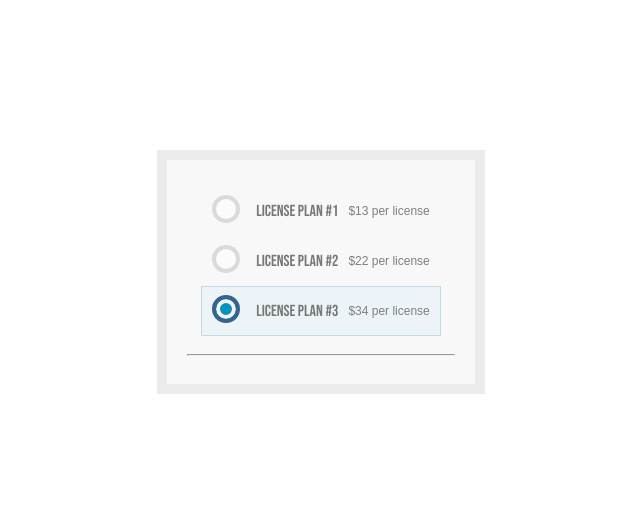
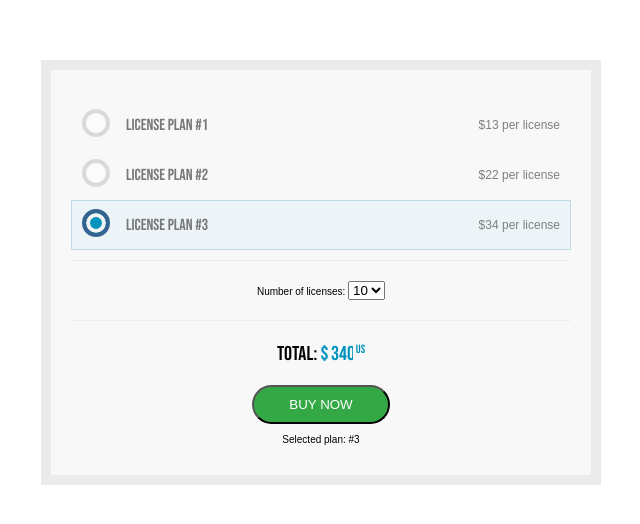
Before and after one commit to feyaq13/afla-group-test-1, a website built with Parcel: page src/index.html in a window 1280 px wide. Shown: the part 128-652 px from the top of the page, without its empty margins (319-959 px from the left). Built offline with nearby package versions, Linux system fonts and the light colour scheme.

Commit message:
добавляет select

```diff
--- a/src/index.html
+++ b/src/index.html
@@ -13,25 +13,48 @@
 <form action="" id="form-choose-license-plan" class="form-choose-licence-plan">
   <fieldset>
     <legend class="visually-hidden">Choose license plan</legend>
-   <div class="form-choose-licence-plan__field">
+   <div class="form-choose-licence-plan__field" data-index="1">
       <input id="radio-1" name="choose-licence-plan" type="radio">
       <label for="radio-1" class="form-choose-licence-plan__label"> License plan #1 </label>
-      <span data-value="13">$13 per license</span>
+      <span class="form-choose-licence-plan__price" data-value="13">$13 per license</span>
     </div>
 
-    <div class="form-choose-licence-plan__field">
+    <div class="form-choose-licence-plan__field" data-index="2">
       <input id="radio-2" name="choose-licence-plan" type="radio">
       <label for="radio-2" class="form-choose-licence-plan__label"> License plan #2 </label>
       <span data-value="22">$22 per license</span>
     </div>
 
-    <div class="form-choose-licence-plan__field focus">
+    <div class="form-choose-licence-plan__field focus" data-index="3">
       <input id="radio-3" name="choose-licence-plan" type="radio" checked>
       <label for="radio-3" class="form-choose-licence-plan__label"> License plan #3 </label>
       <span data-value="34">$34 per license</span>
     </div>
   </fieldset>
   <hr>
+  <div class="form-choose-license-plan__select">
+    <label for="select-number-of-licenses">Number of licenses:</label>
+    <select class="form-control" id="select-number-of-licenses">
+      <option value="1">1</option>
+      <option value="2">2</option>
+      <option value="3">3</option>
+      <option value="4">4</option>
+      <option value="5">5</option>
+      <option value="6">6</option>
+      <option value="7">7</option>
+      <option value="8">8</option>
+      <option value="9">9</option>
+      <option selected="selected" value="10">10</option>
+    </select>
+  </div>
+  <hr>
+  <label class="form-choose-licence-plan__total-price">Total:
+    <span class="total-price__prefix">$</span>
+    <input class="total-price" type="text" readonly="readonly" size="2" value="340">
+    <sup class="total-price__postfix">US</sup>
+  </label>
+  <button>Buy now</button>
+  <p class="choose-plan">Selected plan: #<span value="3">3</span></p>
 </form>
 <script src="scripts.js"></script>
 </body>
--- a/src/styles.css
+++ b/src/styles.css
@@ -19,6 +19,8 @@ body {
 }
 
 .form-choose-licence-plan {
+  max-width: 500px;
+  width: 70%;
   padding: 20px;
   border: 10px solid #EBEBEB;
   background-color: #F8F8F8;
@@ -32,6 +34,8 @@ body {
 
 fieldset {
   border: none;
+  padding: 10px 0;
+  margin: 0;
 }
 
 .form-choose-licence-plan__field {
@@ -100,3 +104,59 @@ fieldset {
   font: 12px Arial, serif;
   color: #7F7F7F;
 }
+
+.form-choose-license-plan__select {
+  padding: 20px;
+  text-align: center;
+  font: 10px Arial, serif;
+}
+
+.form-choose-licence-plan__total-price,
+.form-choose-licence-plan__total-price input {
+  font: 20px 'bebas_neueregular', Arial, serif;
+}
+
+.form-choose-licence-plan__total-price {
+  display: block;
+  margin-bottom: 20px;
+  padding-top: 20px;
+  text-align: center;
+}
+
+.form-choose-licence-plan__total-price * {
+  color: var(--primary-color);
+}
+
+.form-choose-licence-plan__total-price input {
+  background: none;
+  display: inline-block;
+  margin-left: -.125em;
+  margin-right: -.125em;
+  border: none;
+}
+
+.total-price__postfix {
+  vertical-align: text-top;
+  font-size: 12px;
+}
+
+hr {
+  margin: 0;
+  border: 0;
+  border-top: 1px solid #eee;
+}
+
+button {
+  margin: auto;
+  display: block;
+  padding: 10px 35px;
+  border-radius: 30px;
+  color: #fff;
+  text-transform: uppercase;
+  background-color: #33A845;
+}
+
+.choose-plan {
+  text-align: center;
+  font: 10px Arial, serif;
+}
```
